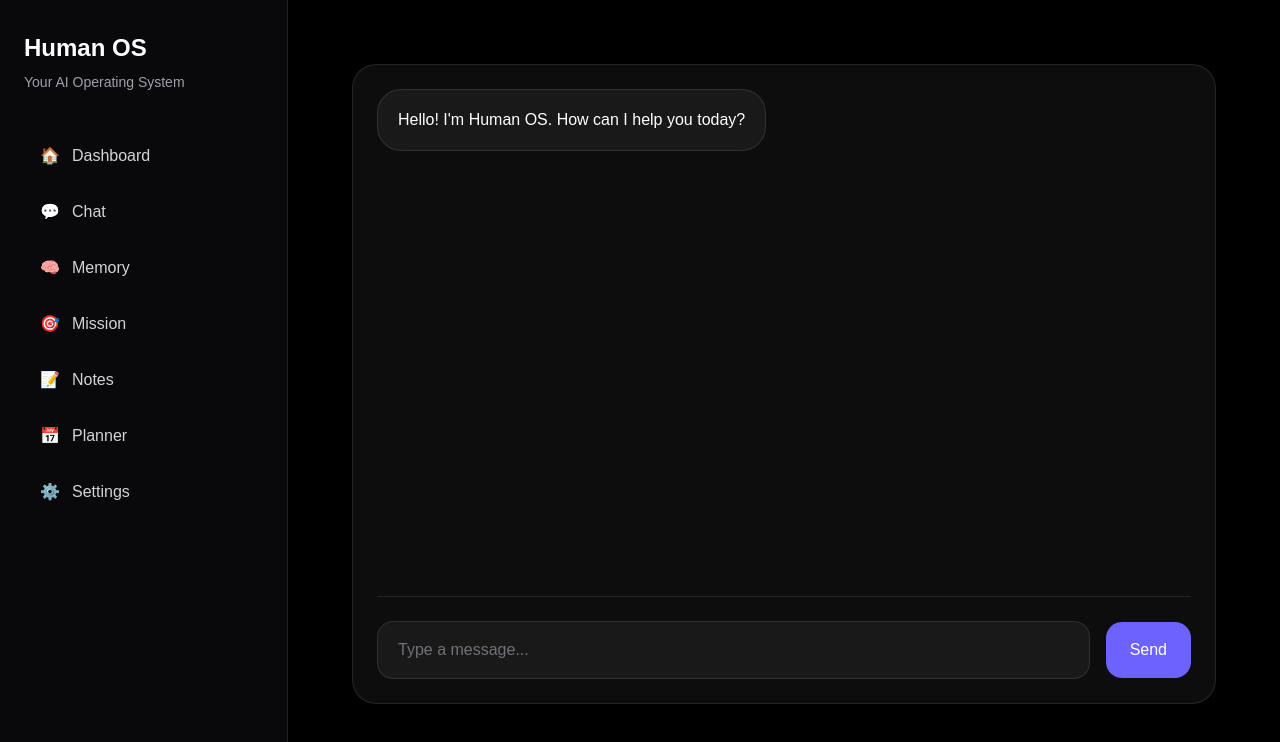
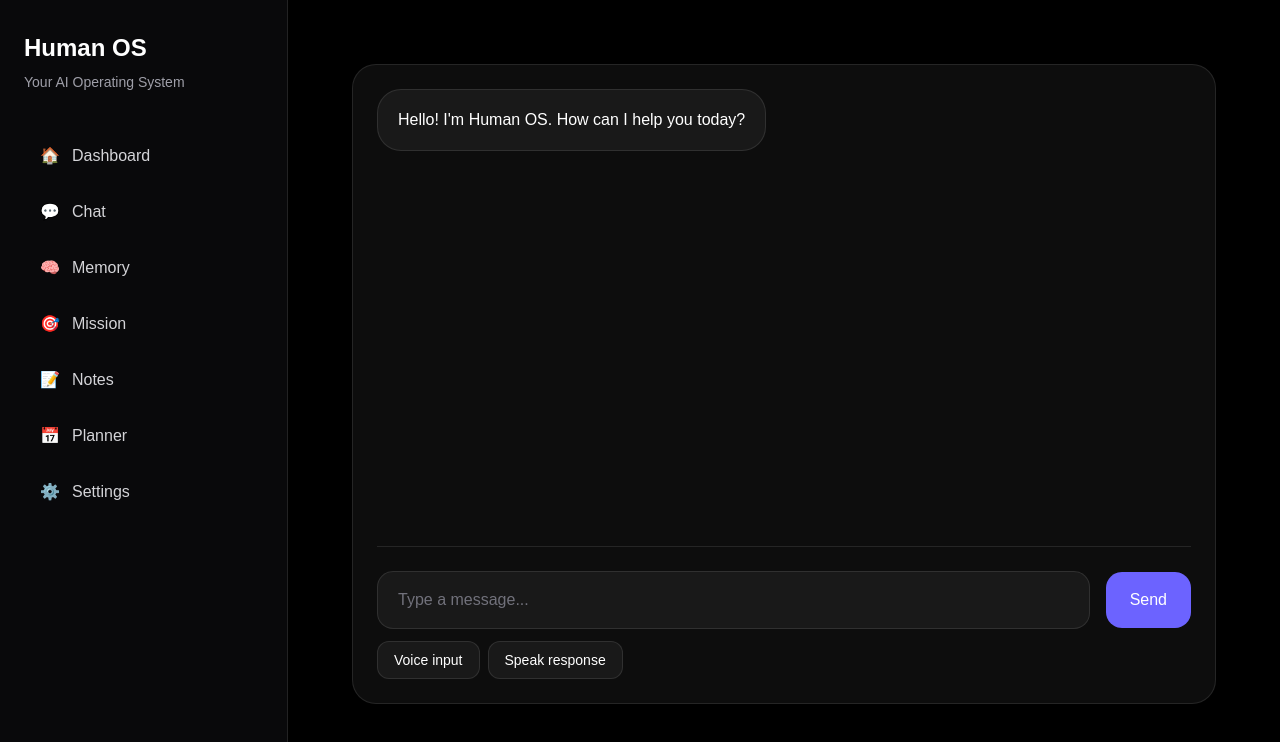
Before and after one commit to teamhumanosai-ops/humanos-platform, a Next.js app in the folder frontend/: page /chat in a window 1280 px wide. Shown: the top 742 px of the page. Built offline with nearby package versions, Linux system fonts and the light colour scheme.

Commit message:
feat(voice): wire voice controls into chat

```diff
--- a/frontend/components/ui/ChatWindow.tsx
+++ b/frontend/components/ui/ChatWindow.tsx
@@ -9,6 +9,7 @@ import type {
 import ChatInput from "./ChatInput";
 import ChatMessage from "./ChatMessage";
 import TypingIndicator from "./TypingIndicator";
+import VoiceControls from "./VoiceControls";
 
 type Citation = {
   index: number;
@@ -40,6 +41,14 @@ export default function ChatWindow() {
 
   const [typing, setTyping] =
     useState(false);
+
+  const latestAssistantMessage =
+    [...messages]
+      .reverse()
+      .find(
+        (message) =>
+          message.role === "assistant"
+      )?.message ?? "";
 
   async function sendMessage() {
     if (!input.trim()) {
@@ -201,6 +210,15 @@ export default function ChatWindow() {
             sendMessage
           }
         />
+
+        <VoiceControls
+          text={
+            latestAssistantMessage
+          }
+          onTranscript={
+            setInput
+          }
+        />
       </div>
     </div>
   );
```
